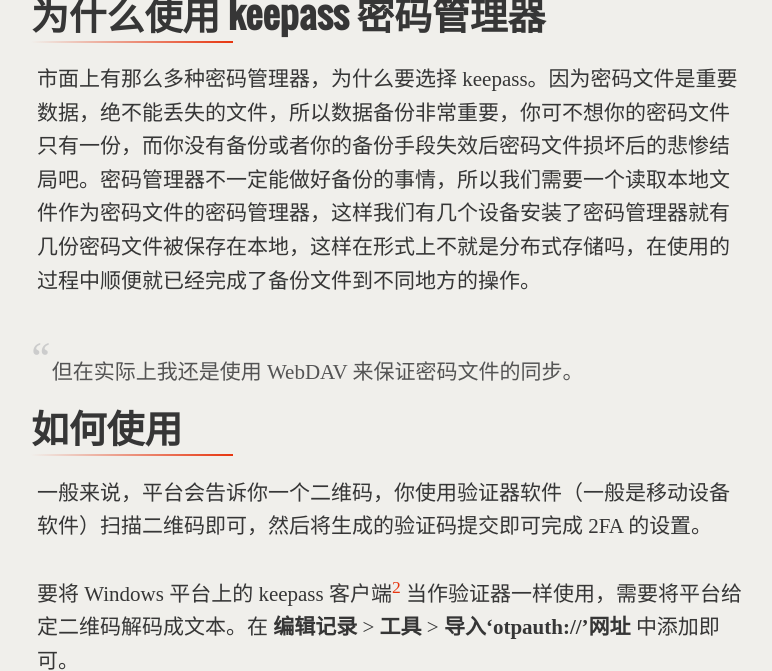
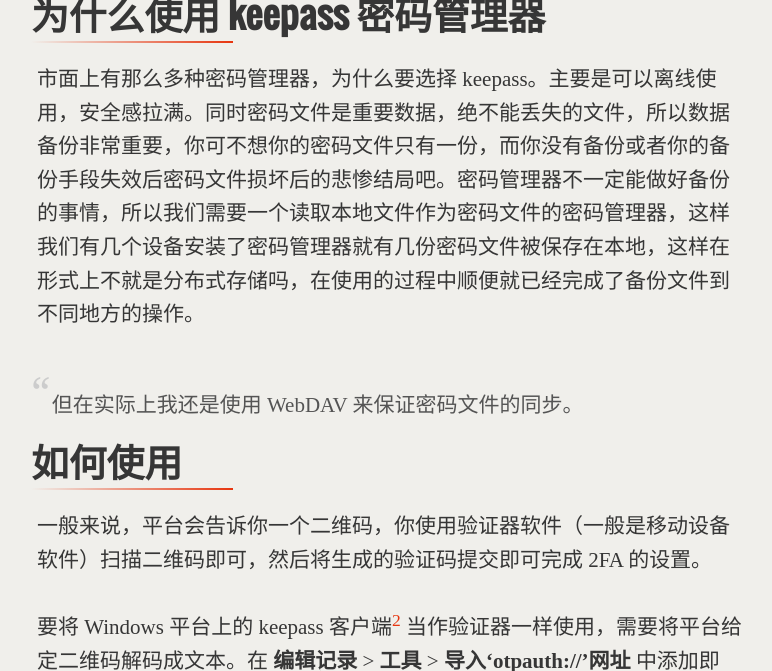
Before and after one commit to xavierskip/xavierskip.github.io, a Jekyll site: the page built from _posts/2025-05-24-keepass-otp.md, in a window 1280 px wide and 900 px high, scrolled down 873 px, cut to the strip 193-864 px from the top of the window. Shown: the whole strip, without its empty margins (249-1021 px from the left). Built offline with Jekyll 4.4.1, drawn with Linux system fonts in a browser that asks for light colours; comment, search, counter and statistics services are not loaded; a style sheet for code colours, icons or effects is not loaded.

Commit message:
edit post

````diff
--- a/_posts/2025-05-24-keepass-otp.md
+++ b/_posts/2025-05-24-keepass-otp.md
@@ -22,11 +22,11 @@
 otpauth://totp/ietfuser?secret=NBSWY3DP
 ```
 
-![otpauth](https://f.skip2.top/i/f52e3e6455434ef477217050123e3039d1431aa946a38c7172fc626a47d34ca9.png)
+![otpauth](https://f.skip2.top/i/e5726259ac9a01b539e3af9998c7e9dab02fbffb41d617709c0fbb85ee86260a.png)
 
 # 为什么使用 keepass 密码管理器
 
-市面上有那么多种密码管理器，为什么要选择 keepass。因为密码文件是重要数据，绝不能丢失的文件，所以数据备份非常重要，你可不想你的密码文件只有一份，而你没有备份或者你的备份手段失效后密码文件损坏后的悲惨结局吧。密码管理器不一定能做好备份的事情，所以我们需要一个读取本地文件作为密码文件的密码管理器，这样我们有几个设备安装了密码管理器就有几份密码文件被保存在本地，这样在形式上不就是分布式存储吗，在使用的过程中顺便就已经完成了备份文件到不同地方的操作。
+市面上有那么多种密码管理器，为什么要选择 keepass。主要是可以离线使用，安全感拉满。同时密码文件是重要数据，绝不能丢失的文件，所以数据备份非常重要，你可不想你的密码文件只有一份，而你没有备份或者你的备份手段失效后密码文件损坏后的悲惨结局吧。密码管理器不一定能做好备份的事情，所以我们需要一个读取本地文件作为密码文件的密码管理器，这样我们有几个设备安装了密码管理器就有几份密码文件被保存在本地，这样在形式上不就是分布式存储吗，在使用的过程中顺便就已经完成了备份文件到不同地方的操作。
 
 > 但在实际上我还是使用 WebDAV 来保证密码文件的同步。
 
````
